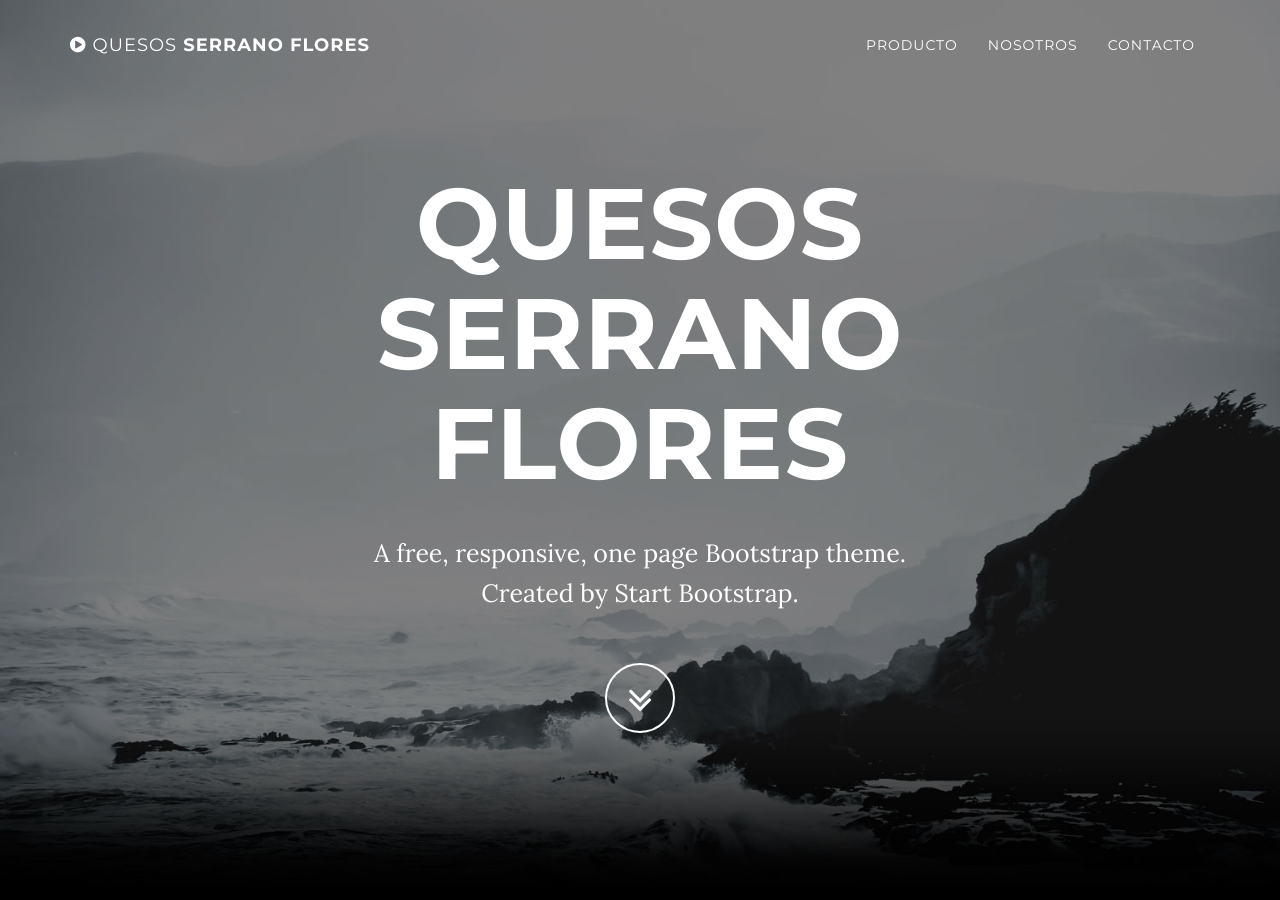
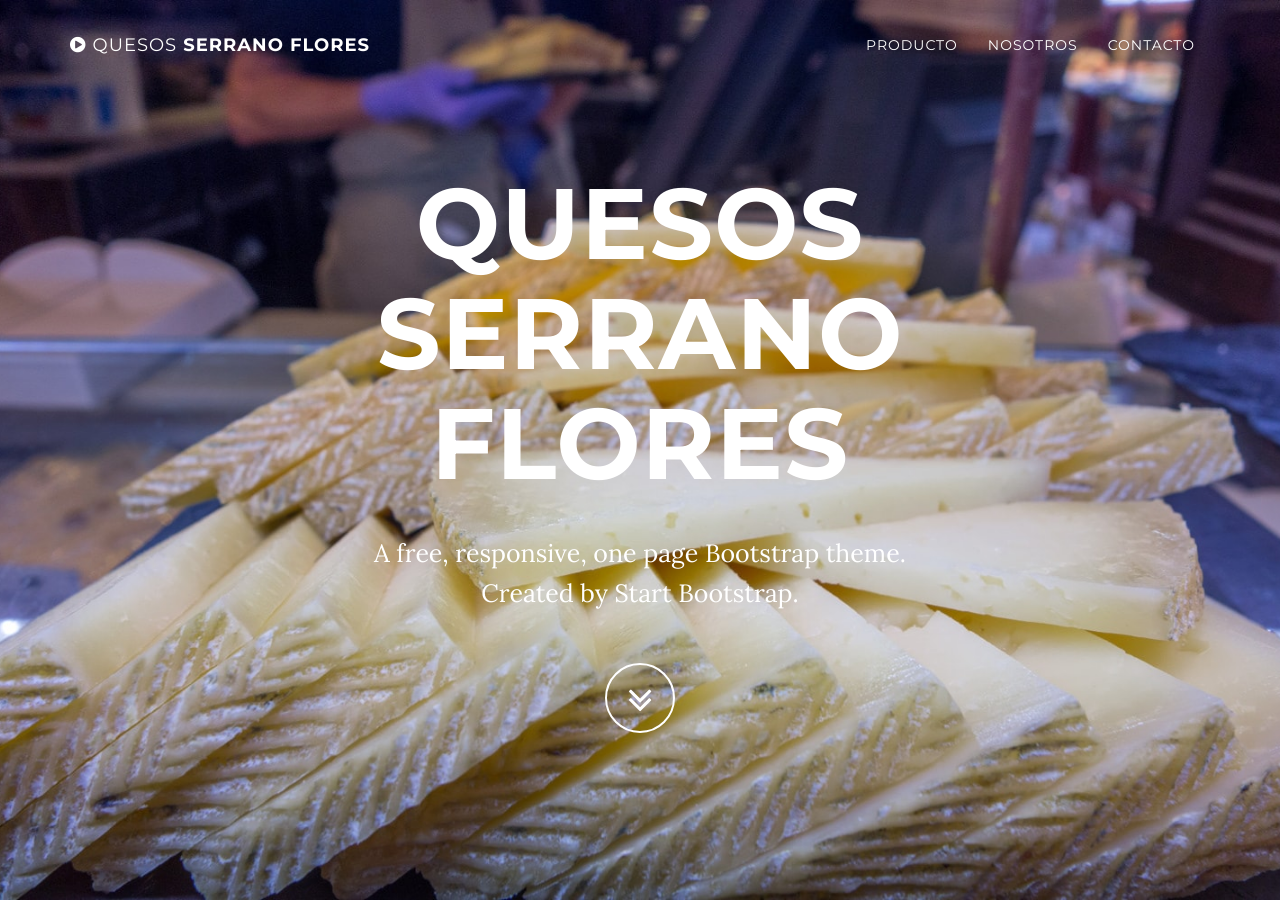
Before and after one commit to davidcaste/quesoserranoflores.com, a Jekyll site: the page built from index.html, in a window 1280 px wide and 900 px high. Built offline with Jekyll 4.4.1, drawn with Linux system fonts in a browser that asks for light colours.

Commit message:
Change some images

```diff
--- a/_includes/header.html
+++ b/_includes/header.html
@@ -6,7 +6,7 @@
                     <div class="col-md-8 col-md-offset-2">
                         <h1 class="brand-heading">Quesos Serrano Flores</h1>
                         <p class="intro-text">A free, responsive, one page Bootstrap theme.<br>Created by Start Bootstrap.</p>
-                        <a href="#about" class="btn btn-circle page-scroll">
+                        <a href="#product" class="btn btn-circle page-scroll">
                             <i class="fa fa-angle-double-down animated"></i>
                         </a>
                     </div>
```
Also changed, not shown: img/about-bg.jpg, img/intro-bg.jpg.
